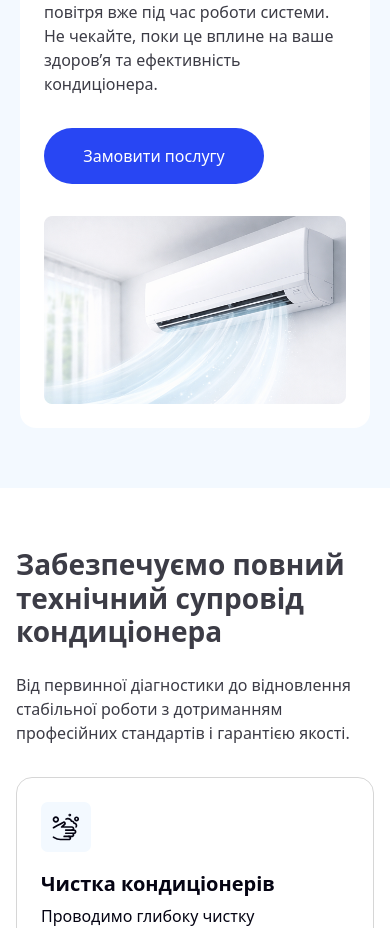
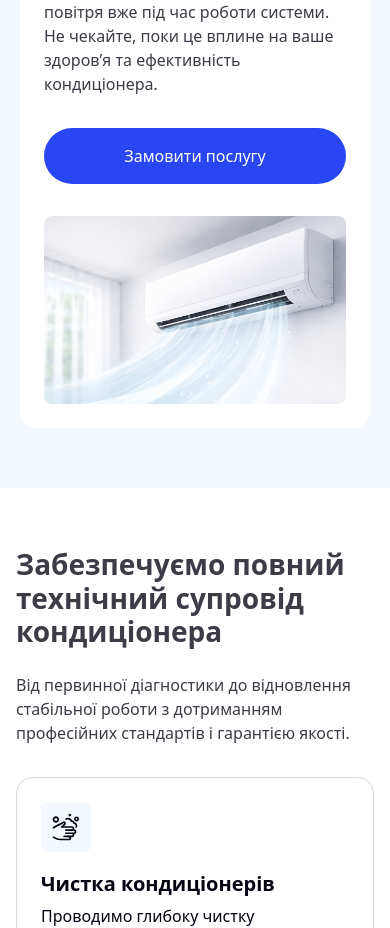
Before and after one commit to frontwebil/cool-clean, a Next.js app: page / in a window 390 px wide. Shown: the part 3101-4029 px from the top of the page. Built offline with nearby package versions, Linux system fonts and the light colour scheme.

Commit message:
important

```diff
--- a/src/Components/Condicioner/Condicioner.css
+++ b/src/Components/Condicioner/Condicioner.css
@@ -40,7 +40,7 @@
 
 @media (max-width: 1100px) {
   .condicioner-text a {
-    max-width: 100%;
+    max-width: 100% !important;
   }
   .condicioner {
     padding: 60px 20px;
```
